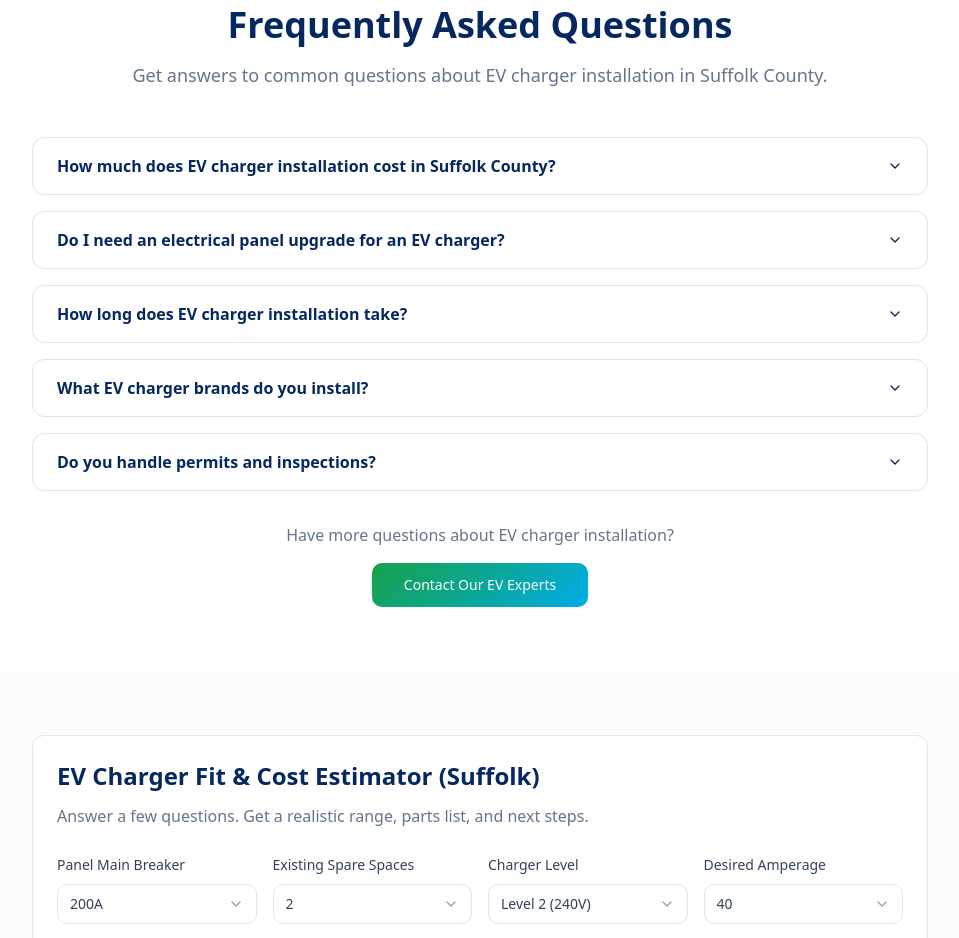
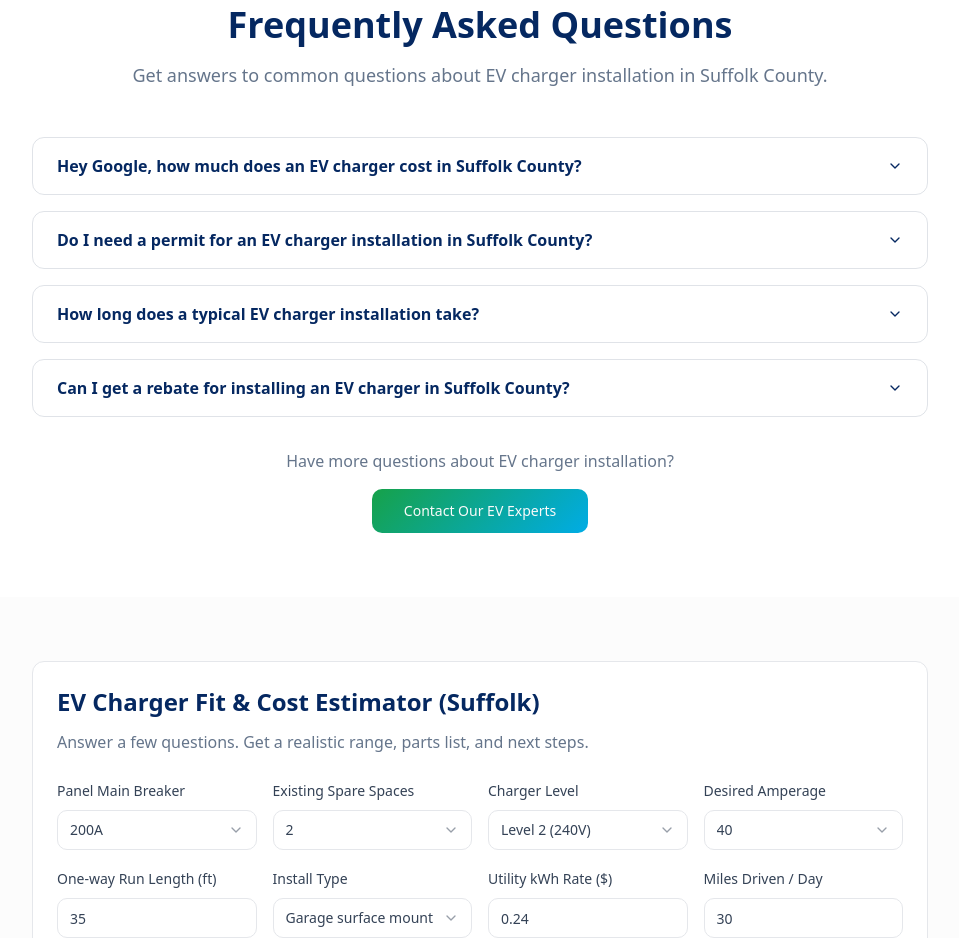
Before and after one commit to rberman84/ev-charger-website, a React (Vite) app: page / in a window 1280 px wide. Shown: the part 5120-6058 px from the top of the page, without its empty margins (160-1119 px from the left). Built offline with nearby package versions, Linux system fonts and the light colour scheme.

Commit message:
Update FAQ schema

```diff
--- a/src/pages/Index.tsx
+++ b/src/pages/Index.tsx
@@ -99,34 +99,34 @@ const Index = () => {
     "mainEntity": [
       {
         "@type": "Question",
-        "name": "How long does a home EV charger installation take?",
+        "name": "Hey Google, how much does an EV charger cost in Suffolk County?",
         "acceptedAnswer": {
           "@type": "Answer",
-          "text": "Most residential EV charger installations take 2-4 hours. If electrical panel upgrades are needed, installation may take 4-8 hours. We complete most installations in a single day, including permit and inspection coordination."
+          "text": "Most Suffolk County homeowners spend between $850 and $1,500 for a standard Level 2 EV charger installation. Panel upgrades can add $1,500 to $3,000 depending on your electrical system."
         }
       },
       {
         "@type": "Question",
-        "name": "Do I need a panel upgrade for a Level 2 charger?",
+        "name": "Do I need a permit for an EV charger installation in Suffolk County?",
         "acceptedAnswer": {
           "@type": "Answer",
-          "text": "Many homes built before 2000 may need electrical panel upgrades to support Level 2 EV charging. We'll assess your current electrical system and recommend upgrades only if necessary. Most modern panels can support EV chargers with minor modifications."
+          "text": "Yes. Most towns in Suffolk County require a permit and inspection. Our team handles the entire process so you don't have to worry about it."
         }
       },
       {
         "@type": "Question",
-        "name": "Which EV charger brands do you install?",
+        "name": "How long does a typical EV charger installation take?",
         "acceptedAnswer": {
           "@type": "Answer",
-          "text": "We install all major EV charger brands including Tesla Wall Connector, ChargePoint, JuiceBox, Grizzl-E, ClipperCreek, Wallbox, and more. We'll help you choose the best charger for your vehicle and home setup."
+          "text": "A standard Level 2 charger installation usually takes 3–5 hours once we're on site. More complex installs with trenching or panel upgrades may take longer."
         }
       },
       {
         "@type": "Question",
-        "name": "Do you handle permits and inspections?",
+        "name": "Can I get a rebate for installing an EV charger in Suffolk County?",
         "acceptedAnswer": {
           "@type": "Answer",
-          "text": "Yes, we handle all permit applications and coordinate inspections with local authorities throughout Nassau and Suffolk Counties. Our installations meet all local electrical codes and safety requirements."
+          "text": "Yes. PSEG Long Island offers rebates for qualifying Level 2 EV charger installations. We'll guide you through the paperwork and help you maximize your savings."
         }
       }
     ]
@@ -164,24 +164,20 @@ const Index = () => {
 
   const faqs = [
     {
-      question: "How much does EV charger installation cost in Suffolk County?",
-      answer: "EV charger installation costs typically range from $800-$2,500 depending on the charger type, electrical upgrades needed, and installation complexity. Tesla Wall Connectors typically cost $1,200-$1,800 installed. We provide free estimates with transparent pricing."
+      question: "Hey Google, how much does an EV charger cost in Suffolk County?",
+      answer: "Most Suffolk County homeowners spend between $850 and $1,500 for a standard Level 2 EV charger installation. Panel upgrades can add $1,500 to $3,000 depending on your electrical system."
     },
     {
-      question: "Do I need an electrical panel upgrade for an EV charger?",
-      answer: "Many homes built before 2000 may need electrical panel upgrades to support Level 2 EV charging. We'll assess your current electrical system and recommend upgrades only if necessary. Most modern panels can support EV chargers with minor modifications."
+      question: "Do I need a permit for an EV charger installation in Suffolk County?",
+      answer: "Yes. Most towns in Suffolk County require a permit and inspection. Our team handles the entire process so you don't have to worry about it."
     },
     {
-      question: "How long does EV charger installation take?",
-      answer: "Most residential EV charger installations take 2-4 hours. If electrical panel upgrades are needed, installation may take 4-8 hours. We complete most installations in a single day, including permit and inspection coordination."
+      question: "How long does a typical EV charger installation take?",
+      answer: "A standard Level 2 charger installation usually takes 3–5 hours once we're on site. More complex installs with trenching or panel upgrades may take longer."
     },
     {
-      question: "What EV charger brands do you install?",
-      answer: "We install all major EV charger brands including Tesla Wall Connector, ChargePoint, JuiceBox, Grizzl-E, ClipperCreek, and more. We'll help you choose the best charger for your vehicle and home setup."
-    },
-    {
-      question: "Do you handle permits and inspections?",
-      answer: "Yes, we handle all permit applications and coordinate inspections with local authorities throughout Nassau and Suffolk Counties. Our installations meet all local electrical codes and safety requirements."
+      question: "Can I get a rebate for installing an EV charger in Suffolk County?",
+      answer: "Yes. PSEG Long Island offers rebates for qualifying Level 2 EV charger installations. We'll guide you through the paperwork and help you maximize your savings."
     }
   ];
 
```
